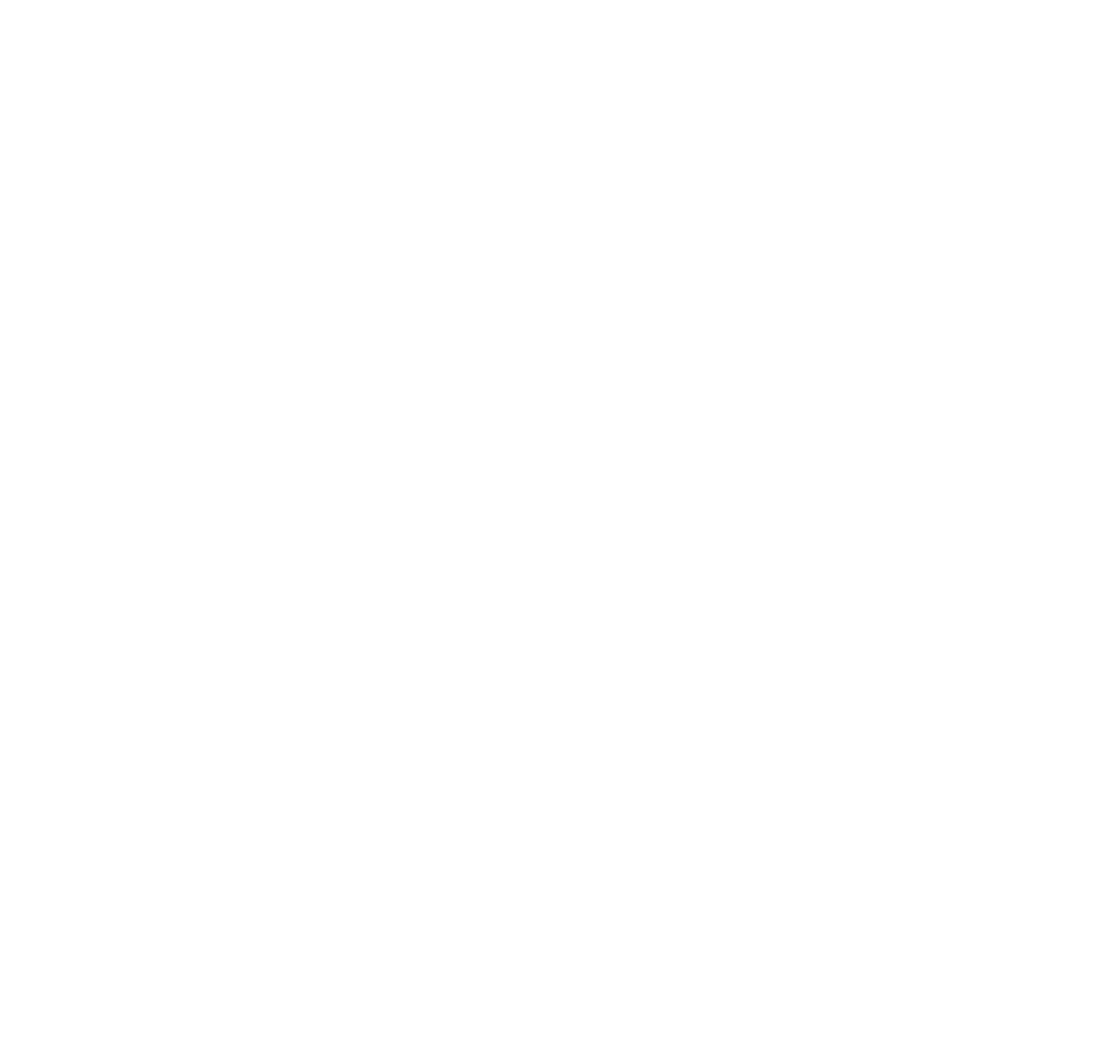
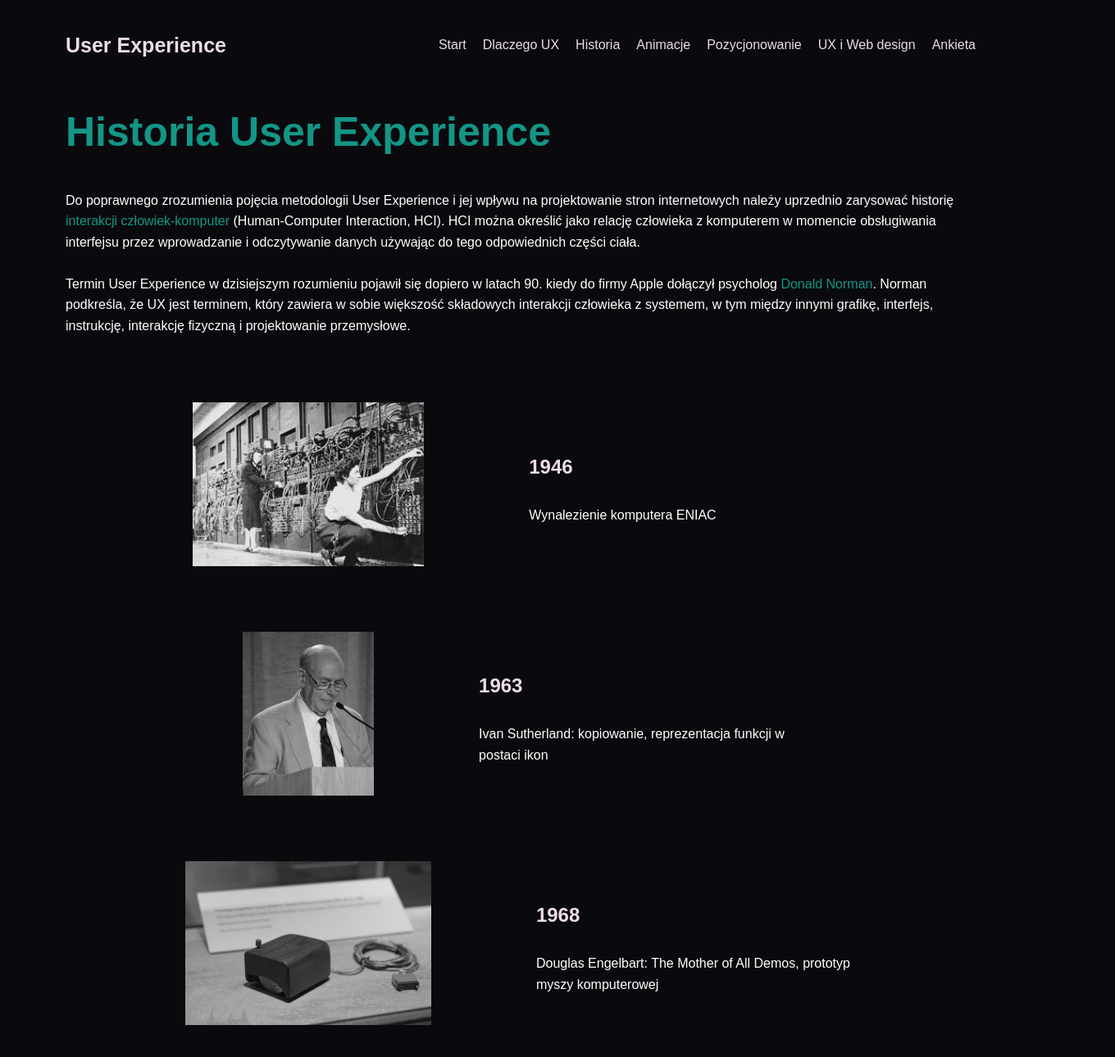
Before and after one commit to hechsewa/compare-web-no-ux, a plain HTML site: page pages/history.html in a window 1280 px wide. Shown: the top 1290 px of the page at 82% size, 1360 px wide, since content can reach past the window. Before the commit the page ends 800 px from the top, so only its background shows below. Drawn offline with Linux system fonts and the light colour scheme; a web font is replaced by a local one.

Commit message:
history section

```diff
--- a/pages/history.html
+++ b/pages/history.html
@@ -0,0 +1,77 @@
+<!DOCTYPE html>
+<html lang="en">
+<meta charset="UTF-8">
+<title>User Experience | History</title>
+<meta name="viewport" content="width=device-width,initial-scale=1">
+<link rel="stylesheet" href="../styles/main.css">
+<link rel="stylesheet" href="../styles/history.css">
+<body>
+  <nav>
+    <h2>User Experience</h2>
+    <ul>
+      <li><a href="../index.html">Start</a></li>
+      <li><a href="whyux.html">Dlaczego UX</a></li>
+      <li><a href="history.html">Historia</a></li>
+      <li><a href="animation.html">Animacje</a></li>
+      <li><a href="seo.html">Pozycjonowanie</a></li>
+      <li><a href="web.html">UX i Web design</a></li>
+      <li><a href="survey.html">Ankieta</a></li>
+    </ul>
+  </nav>
+
+  <main>
+    <section id="history">
+      <h2>Historia User Experience</h2>
+      <p>Do poprawnego zrozumienia pojęcia metodologii User Experience i jej wpływu na projektowanie stron internetowych należy uprzednio zarysować historię <mark>interakcji człowiek-komputer</mark> (Human-Computer Interaction, HCI).
+        HCI można określić jako relację człowieka z komputerem w momencie obsługiwania interfejsu przez wprowadzanie i odczytywanie danych używając do tego odpowiednich części ciała.<br/><br/>Termin User Experience w dzisiejszym rozumieniu pojawił się dopiero w latach 90. kiedy do firmy Apple dołączył psycholog <mark>Donald Norman</mark>. Norman podkreśla, że UX jest terminem, który zawiera w sobie większość składowych interakcji człowieka z systemem, w tym między innymi grafikę, interfejs, instrukcję, interakcję fizyczną i projektowanie przemysłowe.</p>
+      <div class="history-dates">
+        <div class="history-date">
+          <img src="../images/history_eniac.jpg">
+          <div class="date-text">
+            <h4>1946</h4>
+            <p>Wynalezienie komputera ENIAC</p>
+          </div>
+        </div>
+        <div class="history-date">
+          <img src="../images/history_sutherland.jpg">
+          <div class="date-text">
+            <h4>1963</h4>
+            <p>Ivan Sutherland: kopiowanie, reprezentacja funkcji w postaci ikon</p>
+          </div>
+        </div>
+        <div class="history-date">
+          <img src="../images/history_mother.jpg">
+          <div class="date-text">
+            <h4>1968</h4>
+            <p>Douglas Engelbart: The Mother of All Demos, prototyp myszy komputerowej</p>
+          </div>
+        </div>
+        <div class="history-date">
+          <img src="../images/history_xerox.jpg">
+          <div class="date-text">
+            <h4>1981</h4>
+            <p>Xerox Star: pierwszy produkt posiadający pełny graficzny interfejs użytkownika (GUI)</p>
+          </div>
+        </div>
+        <div class="history-date">
+          <img src="../images/history_norman.jpg">
+          <div class="date-text">
+            <h4>1993</h4>
+            <p>Donald Norman dołącza do Apple i po raz pierwszy opisuje termin User Experience</p>
+          </div>
+        </div>
+      </div>
+    </section>
+  </main>
+
+<footer>
+  <h5>Ewa Hechsman, 2021</h5>
+  <ul>
+    <li><a href="https://github.com/hechsewa/">GitHub</a></li>
+    <li><a href="https://www.linkedin.com/in/ewahechsman/">LinkedIn</a></li>
+    <li><a href="mailto:ewahechsman@gmail.com">Email</a></li>
+  </ul>
+</footer>
+
+</body>
+</html>
--- /dev/null
+++ b/styles/history.css
@@ -0,0 +1,37 @@
+.history-date img {
+  width: auto;
+  height: 200px;
+  filter:grayscale();
+}
+
+.history-date {
+  display: flex;
+  column-gap: 10vw;
+  align-items: center;
+  justify-content: center;
+}
+
+.history-date h4 {
+  color: #ECDCE8;
+  font-family: 'Sansita', sans-serif;
+  font-size: 24px;
+}
+
+#history p {
+  font-size: 16px;
+}
+
+.history-date {
+  margin-top: 80px;
+}
+
+.history-date p {
+  font-size: 22px;
+  width: 400px;
+}
+
+#history h2 {
+  color: #139686;
+  font-family: 'Sansita', sans-serif;
+  font-size: 50px;
+}
--- a/styles/main.css
+++ b/styles/main.css
@@ -133,3 +133,8 @@ button:hover {
   background-color: #139686;
   color: #ECDCE8;
 }
+
+mark {
+  background: none;
+  color: #139686;
+}
```
